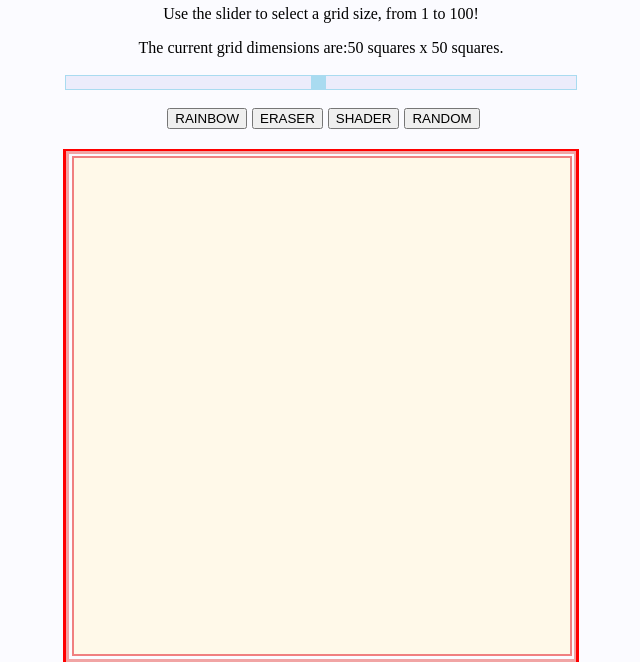
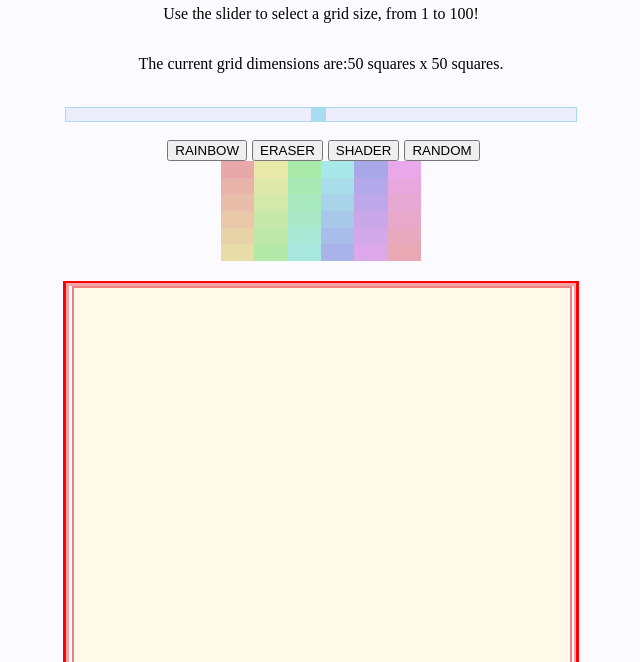
Before and after one commit to fintonius/etch-a-sketch2, a plain HTML site: page index.html in a window 1280 px wide. Shown: the part 76-738 px from the top of the page, without its empty margins (319-959 px from the left). Drawn offline with Linux system fonts and the light colour scheme.

Commit message:
add grid of colours each of which has a click-event that returns the HSL value

```diff
--- a/index.html
+++ b/index.html
@@ -24,11 +24,13 @@
 					<button class="button" id="shader">SHADER</button>
 					<button class="button" id="random">RANDOM</button>
 				</div>
-			<div class="grid-frame">
+				<div id="color-grid" class="color-grid"></div>
+				<div class="grid-frame">
 				<div id="grid-container" class="grid-container"></div>
 			</div>
 			<div class="grid-bottom"></div>
 			<div class="grid-shadow"></div>
+
 			</div>
 		</div>
 	</body>
--- a/script.js
+++ b/script.js
@@ -27,8 +27,6 @@ function createGrid () {
 
 	const grid = document.createElement('div');
 	grid.setAttribute('id', 'grid');
-	// grid.style.height = gridHeightAndWidth + 'px';
-	// grid.style.width = gridHeightAndWidth + 'px';
 
 	// create vertical row of divs
 	for (let j = 0; j < gridSize; j++) {
@@ -122,3 +120,37 @@ function clearGrid () {
 	let gridRemove = document.getElementById('grid');
 	gridRemove.remove();
 };
+
+let colorPickerColor = '';
+function createColorGrid() {
+	const colorGrid = document.getElementById('color-grid');
+
+	for (let j = 0; j < 6; j++) {
+		let colorLine = document.createElement('div');
+		colorLine.classList.add('color-line');
+
+		for (let i = 0; i < 6; i++) {
+			let colorSquare = document.createElement('div');
+			colorSquare.classList.add('color-square');
+			colorLine.appendChild(colorSquare)
+			colorGrid.appendChild(colorLine)
+		}
+	}
+
+	let coloredSquare = document.querySelectorAll('.color-square');
+	let a = 360;
+	for (let i = 0; i < a; i++) {
+
+	coloredSquare.forEach(e => {
+		e.style.backgroundColor = `hsl(${[i]}, 60%, 70%)`;
+		e.addEventListener('click', () => {
+			colorPickerColor = e.style.backgroundColor;
+			console.log(colorPickerColor);
+		});
+		i+=10;
+
+	})
+}
+}
+
+createColorGrid();
--- a/style.css
+++ b/style.css
@@ -28,9 +28,16 @@ h1 {
 	margin: 10px;
 }
 
+#grid-dimensions {
+	display: flex;
+	flex-direction: column;
+	align-items: center;
+}
+
 .grid-frame {
 	display: flex;
-	place-items: center;
+	flex-direction: column;
+	align-items: center;
 	box-sizing: content-box;
 	width: 510px;
 	height: 510px;
@@ -41,13 +48,16 @@ h1 {
 	border-bottom: 4px solid red;
 }
 .grid-container {
+	display: flex;
+	flex-direction: column;
+	align-items: center;
 	box-sizing: content-box;
 	width: 505px;
 	height: 505px;
 	border: 3px rgb(241, 164, 164) solid;
 	border-right: 2px rgb(241, 164, 164) solid;
-	display: grid;
-	place-items: center;
+	/* display: grid;
+	place-items: center; */
 }
 
 #grid{
@@ -69,11 +79,41 @@ h1 {
 .grid-shadow{
 	width: 506px;
 	height: 0px;
-	margin-left: 5px;
+	margin-left: 3px;
 	border-top: 75px solid rgb(218, 209, 233);
 	border-left: 15px solid transparent;
 	border-right: 5px solid transparent;
 	}
+
+	.color-grid {
+		display: flex;
+		flex-direction: row;
+		height: 100px;
+		width: 200px;
+	}
+
+	.color-line {
+		display: flex;
+		flex-direction: column;
+		flex-wrap: wrap;
+		flex: 1;
+		width: 100%;
+		height: 100%;
+	}
+
+	.color-square {
+		flex: auto;
+		width: 100%;
+		opacity: .7;
+		transition: opacity .3s;
+		cursor: pointer;
+	}
+
+	.color-square:hover {
+		opacity: 1;
+	}
+
+
 
 .slider {
 	appearance: none;
```
Also changed, not shown: 1 other file.
